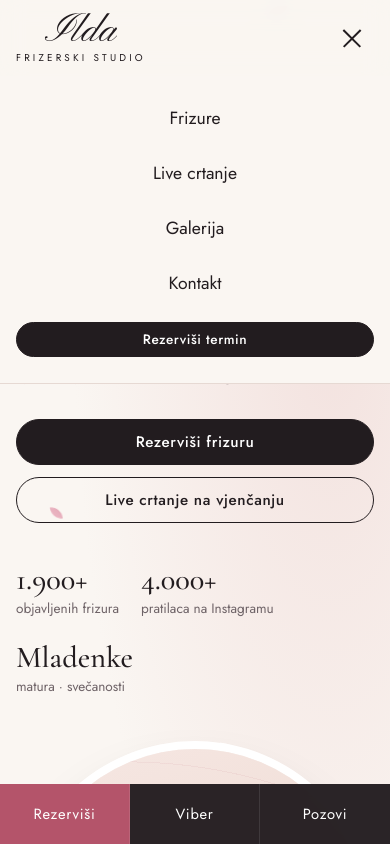
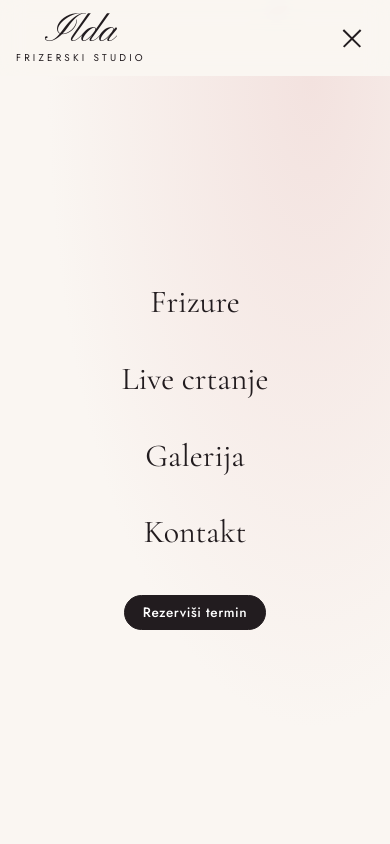
Before and after one commit to behramlamija/hairsalon, a website: page src/index.html in a window 390 px wide. Both pictures are taken after a click on the button "Otvori meni". Shown: the top 844 px of the page. Drawn offline with nearby package versions, Linux system fonts and the light colour scheme.

Commit message:
Mobile: remove bottom quick bar, fade-in full-screen menu instead of drop-down

```diff
--- a/src/css/style.css
+++ b/src/css/style.css
@@ -270,9 +270,6 @@ p { margin: 0 0 1em; }
 .footer a:hover { color: var(--white); }
 .footer .small { color: #8f8387; }
 
-/* Mobilna traka */
-.quickbar { display: none; }
-
 /* Lightbox */
 .lightbox { border: 0; padding: 0; background: transparent; max-width: min(92vw, 900px); max-height: 90vh; overflow: visible; }
 .lightbox::backdrop { background: rgba(20, 14, 16, .88); }
@@ -403,10 +400,9 @@ p { margin: 0 0 1em; }
 .preview pre.is-updated { animation: flash .6s ease; }
 .form__error:not([hidden]) { animation: shake .4s ease; }
 
-/* Lightbox i mobilna traka */
+/* Lightbox */
 .lightbox[open] .lightbox__body { animation: zoomIn .45s var(--ease); }
 .lightbox[open]::backdrop { animation: fade .4s ease; }
-.quickbar { animation: slideUp .6s 1.6s var(--ease) both; }
 
 @keyframes write { to { clip-path: inset(0 0 0 0); } }
 @keyframes lineUp { to { transform: none; } }
@@ -427,7 +423,6 @@ p { margin: 0 0 1em; }
 @keyframes zoomIn { from { opacity: 0; transform: scale(.88); } to { opacity: 1; transform: none; } }
 @keyframes flash { 0% { background: rgba(180, 84, 106, .14); } 100% { background: transparent; } }
 @keyframes shake { 0%, 100% { transform: none; } 25% { transform: translateX(-6px); } 75% { transform: translateX(6px); } }
-@keyframes slideUp { from { transform: translateY(100%); } to { transform: none; } }
 
 @media (prefers-reduced-motion: reduce) {
   html { scroll-behavior: auto; }
@@ -452,17 +447,30 @@ p { margin: 0 0 1em; }
 }
 
 @media (max-width: 760px) {
-  body { font-size: 16px; padding-bottom: 64px; }
+  body { font-size: 16px; }
   .section { padding: 72px 0; }
   .nav-toggle { display: block; }
+  /* Meni preko cijelog ekrana: lagano se pojavi (fade), linkovi ulaze jedan po jedan */
   .nav {
-    position: fixed; inset: 76px 0 auto 0; flex-direction: column; gap: 6px; padding: 18px 16px 26px;
-    background: var(--ivory); border-bottom: 1px solid var(--line);
-    transform: translateY(-120%); transition: transform .3s; z-index: -1;
+    position: fixed; top: 76px; left: 0; right: 0; height: calc(100dvh - 76px);
+    flex-direction: column; justify-content: center; gap: 4px; padding: 24px 16px 48px;
+    background:
+      radial-gradient(ellipse at 80% 0%, var(--blush), transparent 60%),
+      var(--ivory);
+    opacity: 0; visibility: hidden; transition: opacity .35s ease, visibility 0s .35s;
   }
-  .nav.is-open { transform: none; }
-  .nav a:not(.btn) { padding: 10px 0; font-size: 1.1rem; }
-  .nav .btn { margin-top: 8px; width: 100%; }
+  .nav.is-open { opacity: 1; visibility: visible; transition: opacity .35s ease, visibility 0s; }
+  .nav a:not(.btn) { padding: 10px 0; font-family: var(--font-serif); font-size: 2rem; }
+  .nav a:not(.btn)::after { display: none; }
+  .nav .btn { margin-top: 22px; }
+  .nav > * { opacity: 0; transform: translateY(12px); transition: opacity .4s, transform .4s var(--ease); }
+  .nav.is-open > * { opacity: 1; transform: none; }
+  .nav.is-open > :nth-child(1) { transition-delay: .08s; }
+  .nav.is-open > :nth-child(2) { transition-delay: .14s; }
+  .nav.is-open > :nth-child(3) { transition-delay: .2s; }
+  .nav.is-open > :nth-child(4) { transition-delay: .26s; }
+  .nav.is-open > :nth-child(5) { transition-delay: .32s; }
+  html.menu-open { overflow: hidden; }
   .nav-toggle[aria-expanded="true"] span:nth-child(1) { transform: translateY(6.5px) rotate(45deg); }
   .nav-toggle[aria-expanded="true"] span:nth-child(2) { opacity: 0; }
   .nav-toggle[aria-expanded="true"] span:nth-child(3) { transform: translateY(-6.5px) rotate(-45deg); }
@@ -477,15 +485,5 @@ p { margin: 0 0 1em; }
   .grid { grid-template-columns: 1fr; }
   .send { grid-template-columns: 1fr 1fr; }
   .send .btn--viber { grid-column: 1 / -1; }
-  .quickbar {
-    display: grid; grid-template-columns: repeat(3, 1fr); position: fixed; left: 0; right: 0; bottom: 0; z-index: 60;
-    background: rgba(34, 28, 31, .96); backdrop-filter: blur(10px); padding-bottom: env(safe-area-inset-bottom);
-  }
-  .quickbar a {
-    color: var(--white); text-decoration: none; text-align: center; padding: 18px 0; font-size: .92rem;
-    letter-spacing: .05em; border-right: 1px solid rgba(255, 255, 255, .1);
-  }
-  .quickbar a:first-child { background: var(--rose); }
-  .quickbar a:last-child { border-right: 0; }
-  .toast { bottom: 84px; }
+  .toast { bottom: 24px; }
 }
--- a/src/index.html
+++ b/src/index.html
@@ -371,13 +371,6 @@
   </div>
 </footer>
 
-<!-- Mobilna traka za brzu akciju -->
-<div class="quickbar" aria-label="Brze akcije">
-  <a href="#rezervacija" data-book="frizura">Rezerviši</a>
-  <a href="viber://chat?number=%2B38761577529" data-viber>Viber</a>
-  <a href="tel:+38761577529">Pozovi</a>
-</div>
-
 <dialog class="lightbox" id="lightbox" aria-label="Uvećana fotografija">
   <button class="lightbox__close" type="button" aria-label="Zatvori">×</button>
   <div class="lightbox__body"></div>
--- a/src/js/main.js
+++ b/src/js/main.js
@@ -35,7 +35,10 @@ function setMenu(open) {
   nav.classList.toggle('is-open', open);
   navToggle.setAttribute('aria-expanded', String(open));
   navToggle.setAttribute('aria-label', open ? 'Zatvori meni' : 'Otvori meni');
+  document.documentElement.classList.toggle('menu-open', open);
 }
+addEventListener('keydown', (e) => { if (e.key === 'Escape') setMenu(false); });
+matchMedia('(min-width: 761px)').addEventListener('change', (e) => { if (e.matches) setMenu(false); });
 navToggle.addEventListener('click', () => setMenu(!nav.classList.contains('is-open')));
 $$('a', nav).forEach((a) => a.addEventListener('click', () => setMenu(false)));
 
@@ -280,7 +283,4 @@ $$('[data-send]', form).forEach((btn) => {
   });
 });
 
-// Viber dugme u mobilnoj traci otvara razgovor bez poruke
-$$('[data-viber]').forEach((a) => { a.href = viberUrl(''); });
-
 setType('frizura');
```
